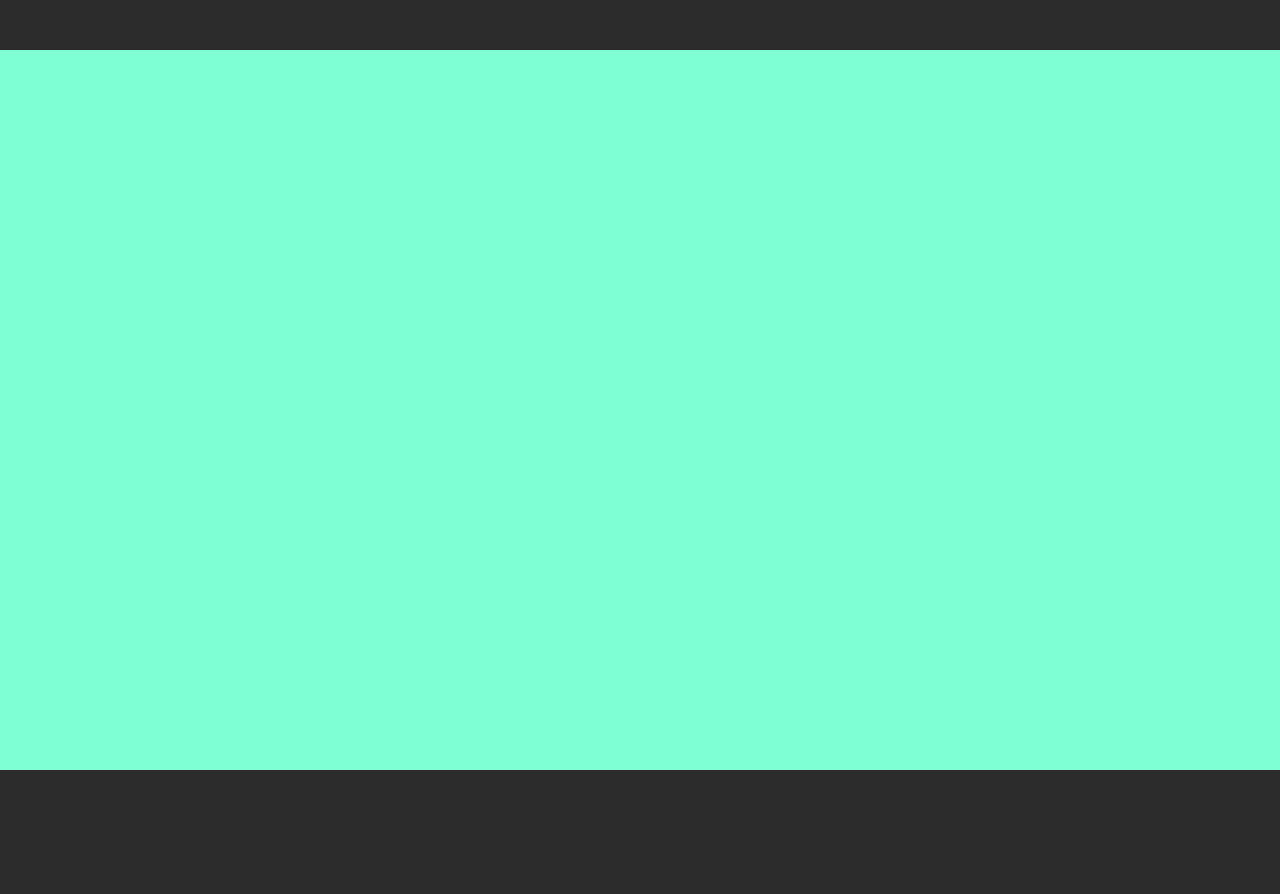
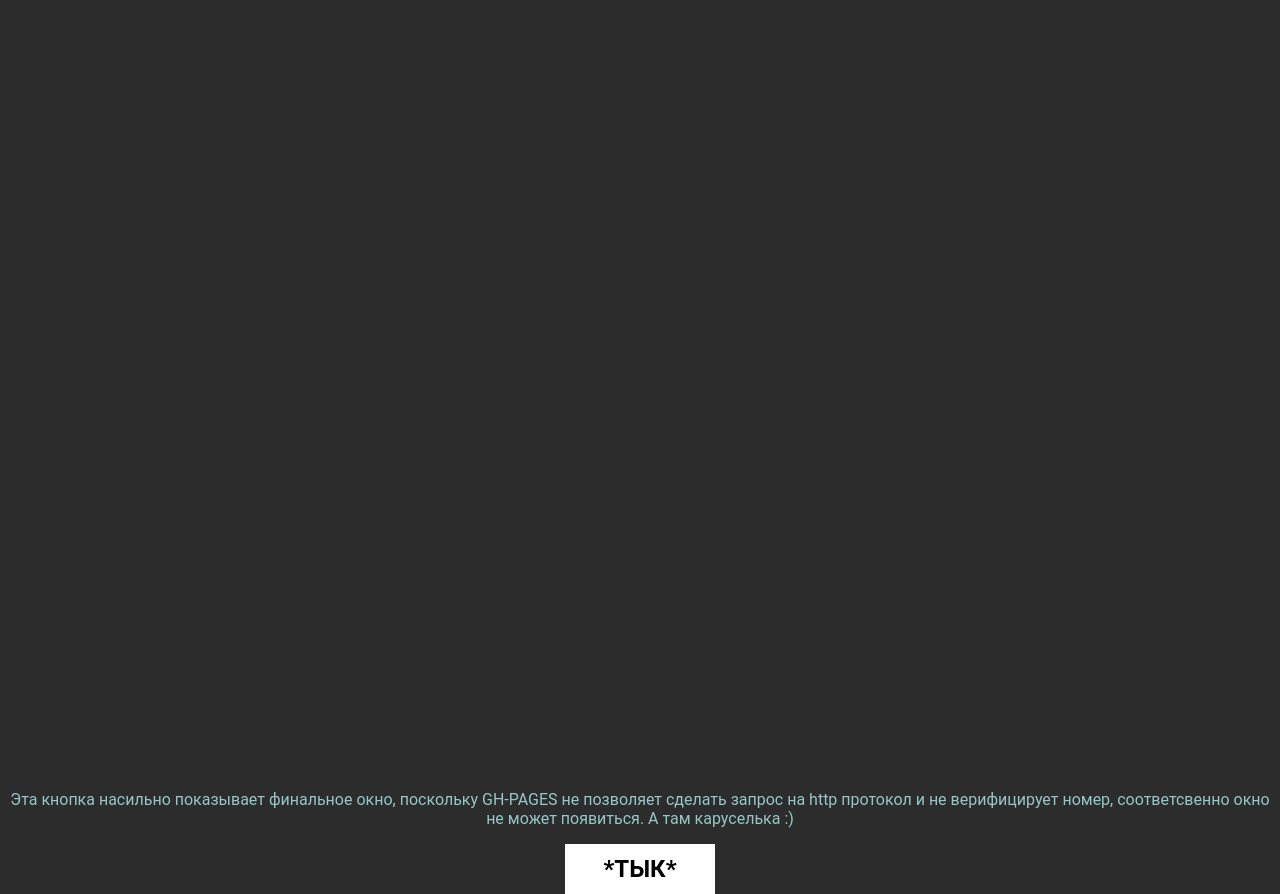
Before and after one commit to i-am-locb/Promo_Banner, a React (Create React App) app: page / in a window 1280 px wide. Before the commit the page ends 800 px from the top, so only its background shows below. Built offline with nearby package versions, Linux system fonts and the light colour scheme.

Commit message:
button for gh-pages

```diff
--- a/src/App.css
+++ b/src/App.css
@@ -3,5 +3,4 @@
   margin: 0 auto;
   margin-top: 50px;
   text-align: center;
-  background-color: aquamarine;
 }
--- a/src/App.tsx
+++ b/src/App.tsx
@@ -1,10 +1,12 @@
 import "./App.css";
+import { Button } from "./Components/Description/ButtonForGH-PAGES/Button";
 import { VideoPlayer } from "./Components/VideoPlayer/VideoPlayer";
 
 function App() {
   return (
     <div className="App">
       <VideoPlayer />
+      <Button />
     </div>
   );
 }
--- /dev/null
+++ b/src/Components/Description/ButtonForGH-PAGES/Button.module.css
@@ -0,0 +1,25 @@
+.wrapper{
+    margin-top: 20px;
+    width: 100%;
+    min-height: 50px;
+}
+
+.text {
+    color: rgb(150, 199, 199);
+}
+
+.button {
+    width: 150px;
+    height: 50px;
+    font-size: 24px;
+    font-weight: bold;
+    border: none;
+    background-color: #fff;
+}
+
+.button:hover {
+    background-color: #000;
+    color:rgb(150, 199, 199);
+    cursor: pointer;
+    border: 1px solid rgb(150, 199, 199);
+}
--- /dev/null
+++ b/src/Components/Description/ButtonForGH-PAGES/Button.tsx
@@ -0,0 +1,27 @@
+import { useDispatch, useSelector } from "react-redux";
+import {
+  unValid,
+  valid,
+} from "../../../Redux/Reducers/PhoneNumber/PhoneNumber_reducer";
+import { IRootState } from "../../../Redux/Store";
+import styles from "./Button.module.css";
+
+export const Button = () => {
+  const dispatch = useDispatch();
+  const isValid = useSelector((state: IRootState) => state.Number.isValid);
+  const onClick = () => {
+    isValid ? dispatch(unValid()) : dispatch(valid());
+  };
+  return (
+    <div className={styles.wrapper}>
+      <p className={styles.text}>
+        Эта кнопка насильно показывает финальное окно, поскольку GH-PAGES не
+        позволяет сделать запрос на http протокол и не верифицирует номер,
+        соответсвенно окно не может появиться. А там каруселька :)
+      </p>
+      <button className={styles.button} onClick={() => onClick()}>
+        *ТЫК*
+      </button>
+    </div>
+  );
+};
--- a/src/Components/VideoPlayer/Video/Video.tsx
+++ b/src/Components/VideoPlayer/Video/Video.tsx
@@ -1,3 +1,54 @@
+import { type } from "os";
+import YouTube from "react-youtube";
+import ReactPlayer from "react-player/youtube";
+import React, { useEffect, useState } from "react";
+
+type Props = {
+  isOpen: boolean;
+  showAlert: boolean;
+  setShowAlert: React.Dispatch<React.SetStateAction<boolean>>;
+};
+
+export const Video: React.FC<Props> = ({ isOpen, showAlert, setShowAlert }) => {
+
+  const [isTubOpen, setIsTunOpen] = useState(true)
+
+  const onFocus = () => {
+    setIsTunOpen(true)
+  };
+  const onBlur = () => {
+    setIsTunOpen(false)
+  };
+  const onPlay = () => {
+    if (!showAlert) {
+      setTimeout(() => {
+        setShowAlert(true);
+      }, 5000);
+    }
+  };
+  useEffect(() => {
+    window.addEventListener("focus", onFocus);
+    window.addEventListener("blur", onBlur);
+    onFocus();
+    return () => {
+      window.removeEventListener("focus", onFocus);
+      window.removeEventListener("blur", onBlur);
+    };
+  }, []);
+  return (
+    <div>
+      <ReactPlayer
+        url="https://www.youtube.com/watch?v=M7FIvfx5J10"
+        height="720px"
+        width="1280px"
+        playing={!isOpen && isTubOpen}
+        controls={true}
+        onPlay={onPlay}
+      />
+    </div>
+  );
+};
+
 // import { type } from "os";
 // import YouTube from "react-youtube";
 // import ReactPlayer from "react-player/youtube";
@@ -10,15 +61,34 @@
 // };
 
 // export const Video: React.FC<Props> = ({ isOpen, showAlert, setShowAlert }) => {
+//   const [windowIsActive, setWindowIsActive] = useState(true);
 
-//   const [isTubOpen, setIsTunOpen] = useState(true)
+//   function handleActivity(forcedFlag: any) {
+//     if (typeof forcedFlag === "boolean") {
+//       return forcedFlag ? setWindowIsActive(true) : setWindowIsActive(false);
+//     }
+//     return document.hidden ? setWindowIsActive(false) : setWindowIsActive(true);
+//   }
 
-//   const onFocus = () => {
-//     setIsTunOpen(true)
-//   };
-//   const onBlur = () => {
-//     setIsTunOpen(false)
-//   };
+//   useEffect(() => {
+//     const handleActivityFalse = () => handleActivity(false);
+//     const handleActivityTrue = () => handleActivity(true);
+
+//     document.addEventListener("visibilitychange", handleActivity);
+//     document.addEventListener("blur", handleActivityFalse);
+//     window.addEventListener("blur", handleActivityFalse);
+//     window.addEventListener("focus", handleActivityTrue);
+//     document.addEventListener("focus", handleActivityTrue);
+
+//     return () => {
+//       window.removeEventListener("blur", handleActivity);
+//       document.removeEventListener("blur", handleActivityFalse);
+//       window.removeEventListener("focus", handleActivityFalse);
+//       document.removeEventListener("focus", handleActivityTrue);
+//       document.removeEventListener("visibilitychange", handleActivityTrue);
+//     };
+//   }, []);
+
 //   const onPlay = () => {
 //     if (!showAlert) {
 //       setTimeout(() => {
@@ -26,86 +96,16 @@
 //       }, 5000);
 //     }
 //   };
-//   useEffect(() => {
-//     window.addEventListener("focus", onFocus);
-//     window.addEventListener("blur", onBlur);
-//     onFocus();
-//     return () => {
-//       window.removeEventListener("focus", onFocus);
-//       window.removeEventListener("blur", onBlur);
-//     };
-//   }, []);
 //   return (
 //     <div>
 //       <ReactPlayer
 //         url="https://www.youtube.com/watch?v=M7FIvfx5J10"
 //         height="720px"
 //         width="1280px"
-//         playing={!isOpen && isTubOpen}
+//         playing={!isOpen && windowIsActive}
 //         controls={true}
 //         onPlay={onPlay}
 //       />
 //     </div>
 //   );
 // };
-
-import { type } from "os";
-import YouTube from "react-youtube";
-import ReactPlayer from "react-player/youtube";
-import React, { useEffect, useState } from "react";
-
-type Props = {
-  isOpen: boolean;
-  showAlert: boolean;
-  setShowAlert: React.Dispatch<React.SetStateAction<boolean>>;
-};
-
-export const Video: React.FC<Props> = ({ isOpen, showAlert, setShowAlert }) => {
-  const [windowIsActive, setWindowIsActive] = useState(true);
-
-  function handleActivity(forcedFlag: any) {
-    if (typeof forcedFlag === "boolean") {
-      return forcedFlag ? setWindowIsActive(true) : setWindowIsActive(false);
-    }
-    return document.hidden ? setWindowIsActive(false) : setWindowIsActive(true);
-  }
-
-  useEffect(() => {
-    const handleActivityFalse = () => handleActivity(false);
-    const handleActivityTrue = () => handleActivity(true);
-
-    document.addEventListener("visibilitychange", handleActivity);
-    document.addEventListener("blur", handleActivityFalse);
-    window.addEventListener("blur", handleActivityFalse);
-    window.addEventListener("focus", handleActivityTrue);
-    document.addEventListener("focus", handleActivityTrue);
-
-    return () => {
-      window.removeEventListener("blur", handleActivity);
-      document.removeEventListener("blur", handleActivityFalse);
-      window.removeEventListener("focus", handleActivityFalse);
-      document.removeEventListener("focus", handleActivityTrue);
-      document.removeEventListener("visibilitychange", handleActivityTrue);
-    };
-  }, []);
-
-  const onPlay = () => {
-    if (!showAlert) {
-      setTimeout(() => {
-        setShowAlert(true);
-      }, 5000);
-    }
-  };
-  return (
-    <div>
-      <ReactPlayer
-        url="https://www.youtube.com/watch?v=M7FIvfx5J10"
-        height="720px"
-        width="1280px"
-        playing={!isOpen && windowIsActive}
-        controls={true}
-        onPlay={onPlay}
-      />
-    </div>
-  );
-};
```
